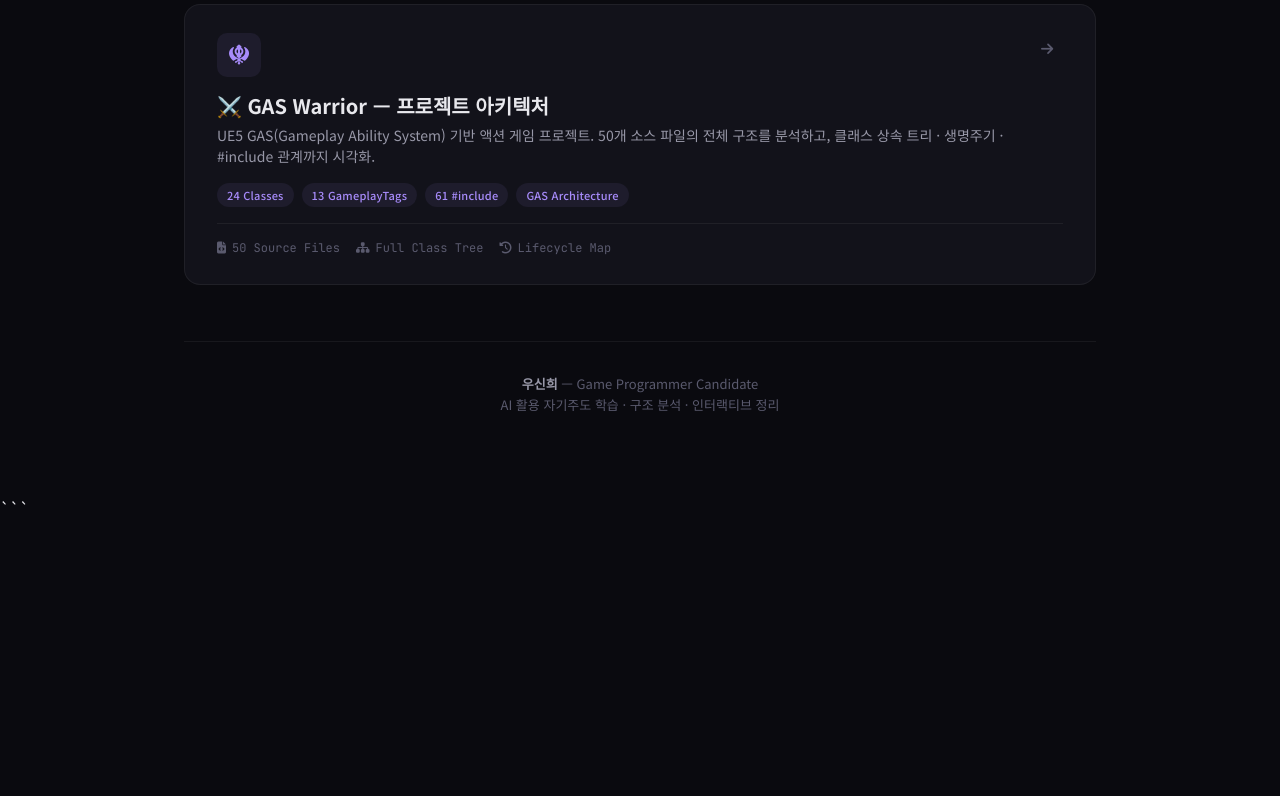
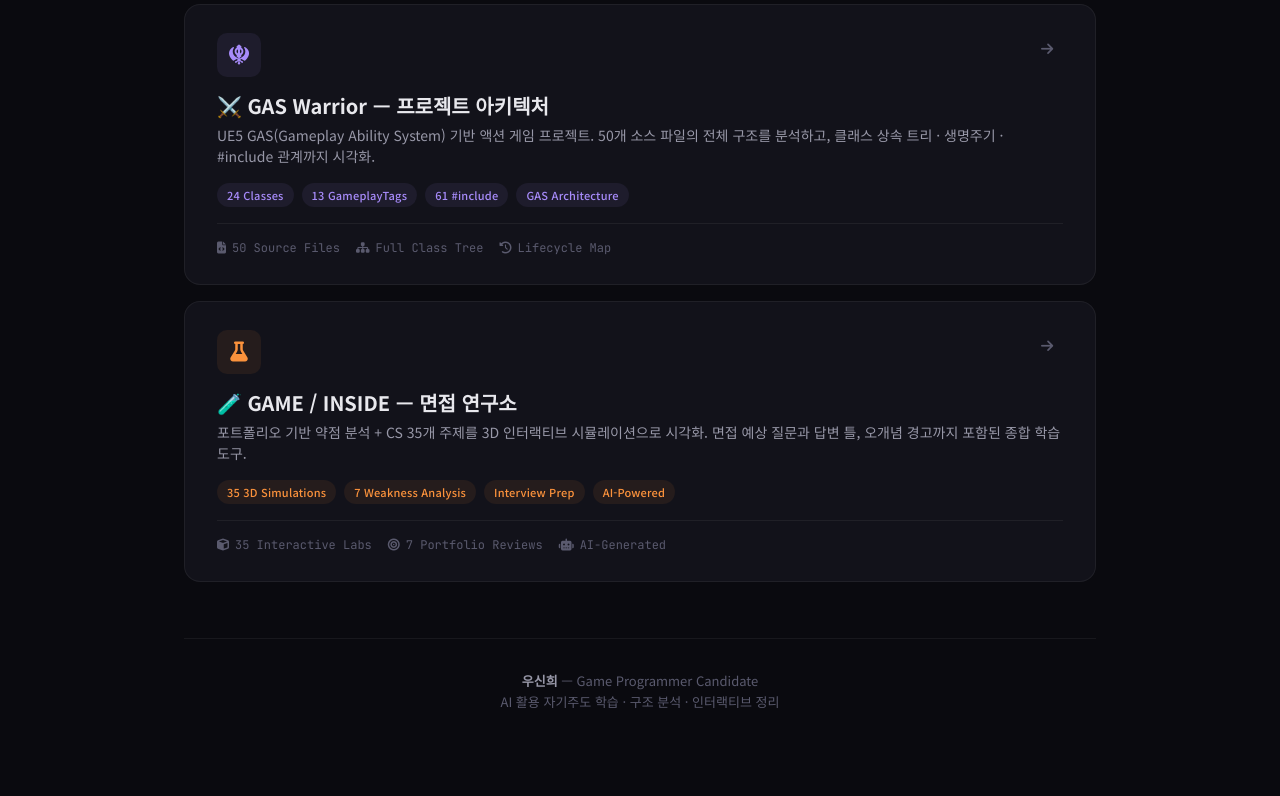
Before and after one commit to WooShinHui/cs-dashboard, a plain HTML site: page index.html in a window 1280 px wide. Shown: the part 936-1732 px from the top of the page. Before the commit the page ends 1456 px from the top, so only its background shows below. Drawn offline with Linux system fonts and the light colour scheme.

Commit message:
feat: index 업데이트

```diff
--- a/index.html
+++ b/index.html
@@ -3,7 +3,7 @@
   <head>
     <meta charset="UTF-8" />
     <meta name="viewport" content="width=device-width, initial-scale=1.0" />
-    <title>우신희 — CS & UE5 학습 대시보드</title>
+    <title>우신희 — CS & UE5 학습 대시보드 + 면접 연구소</title>
     <link
       rel="stylesheet"
       href="https://cdnjs.cloudflare.com/ajax/libs/font-awesome/6.5.0/css/all.min.css"
@@ -193,6 +193,9 @@
       }
       .card-purple::before {
         background: linear-gradient(90deg, var(--accent-purple), transparent);
+      }
+      .card-orange::before {
+        background: linear-gradient(90deg, var(--accent-orange), transparent);
       }
 
       .card-top {
@@ -394,6 +397,10 @@
           <div class="stat-value">50</div>
           <div class="stat-label">Source Files Analyzed</div>
         </div>
+        <div class="stat">
+          <div class="stat-value">35</div>
+          <div class="stat-label">3D Simulations</div>
+        </div>
       </div>
 
       <!-- Cards -->
@@ -492,6 +499,38 @@
             </div>
           </div>
         </a>
+
+        <a href="reference.htm" class="card card-orange animate">
+          <div class="card-top">
+            <div class="card-icon" style="background: var(--accent-orange-bg); color: var(--accent-orange);"><i class="fa-solid fa-flask"></i></div>
+            <div class="card-arrow">
+              <i class="fa-solid fa-arrow-right"></i>
+            </div>
+          </div>
+          <h2>🧪 GAME / INSIDE — 면접 연구소</h2>
+          <div class="card-desc">
+            포트폴리오 기반 약점 분석 + CS 35개 주제를 3D 인터랙티브 시뮬레이션으로 시각화.
+            면접 예상 질문과 답변 틀, 오개념 경고까지 포함된 종합 학습 도구.
+          </div>
+          <div class="card-tags">
+            <span class="tag" style="background: var(--accent-orange-bg); color: var(--accent-orange);">35 3D Simulations</span>
+            <span class="tag" style="background: var(--accent-orange-bg); color: var(--accent-orange);">7 Weakness Analysis</span>
+            <span class="tag" style="background: var(--accent-orange-bg); color: var(--accent-orange);">Interview Prep</span>
+            <span class="tag" style="background: var(--accent-orange-bg); color: var(--accent-orange);">AI-Powered</span>
+          </div>
+          <div class="card-meta">
+            <div class="meta-item">
+              <i class="fa-solid fa-cube"></i> 35 Interactive Labs
+            </div>
+            <div class="meta-item">
+              <i class="fa-solid fa-bullseye"></i> 7 Portfolio Reviews
+            </div>
+            <div class="meta-item">
+              <i class="fa-solid fa-robot"></i> AI-Generated
+            </div>
+          </div>
+        </a>
+
       </div>
 
       <!-- Footer -->
```
Also changed, not shown: .versions/index_001.html (added).
